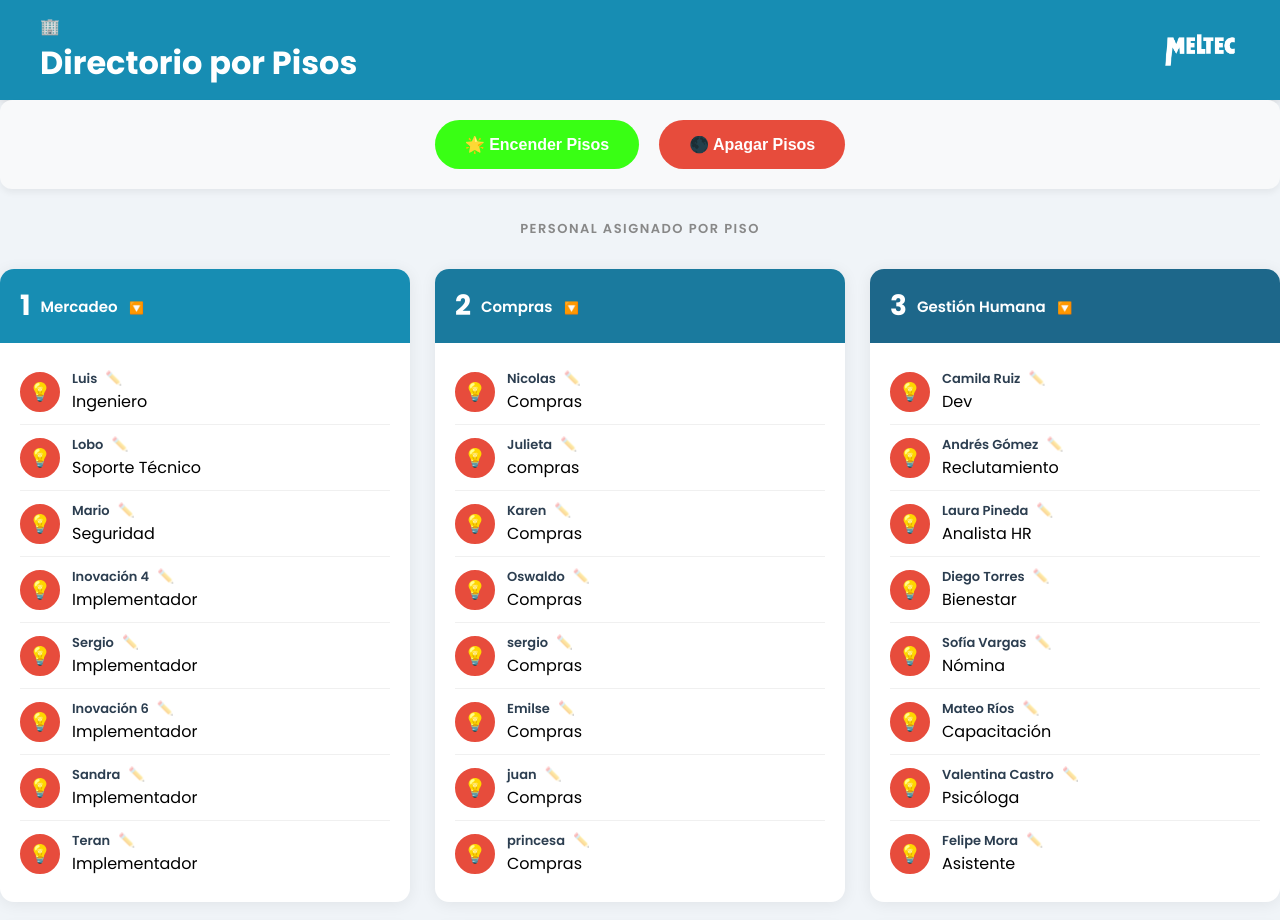
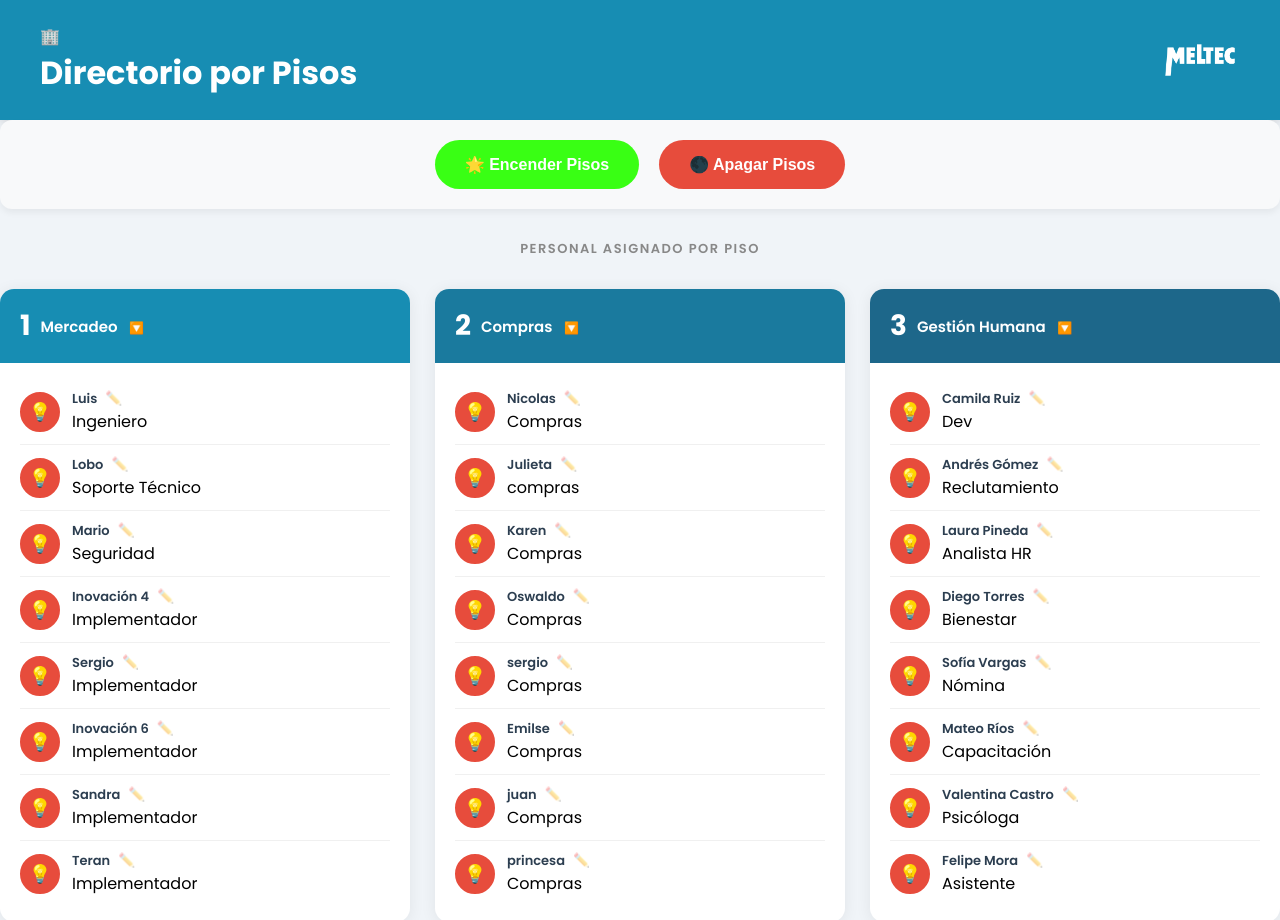
Before and after one commit to kittylol1212/luces_oficina, a website: page frontend/pisos.html in a window 1280 px wide. Shown: the top 920 px of the page. Drawn offline with Linux system fonts and the light colour scheme; no server answers.

Commit message:
cambio de url

```diff
--- a/frontend/css/pisos.css
+++ b/frontend/css/pisos.css
@@ -218,7 +218,7 @@ body {
     display: flex !important;
     justify-content: space-between !important; /* Lo manda a la derecha */
     align-items: center !important;
-    padding: 10px 40px !important;
+    padding: 20px 40px !important;
     min-height: 80px; /* Le damos altura a la franja azul */
 }
 
```
